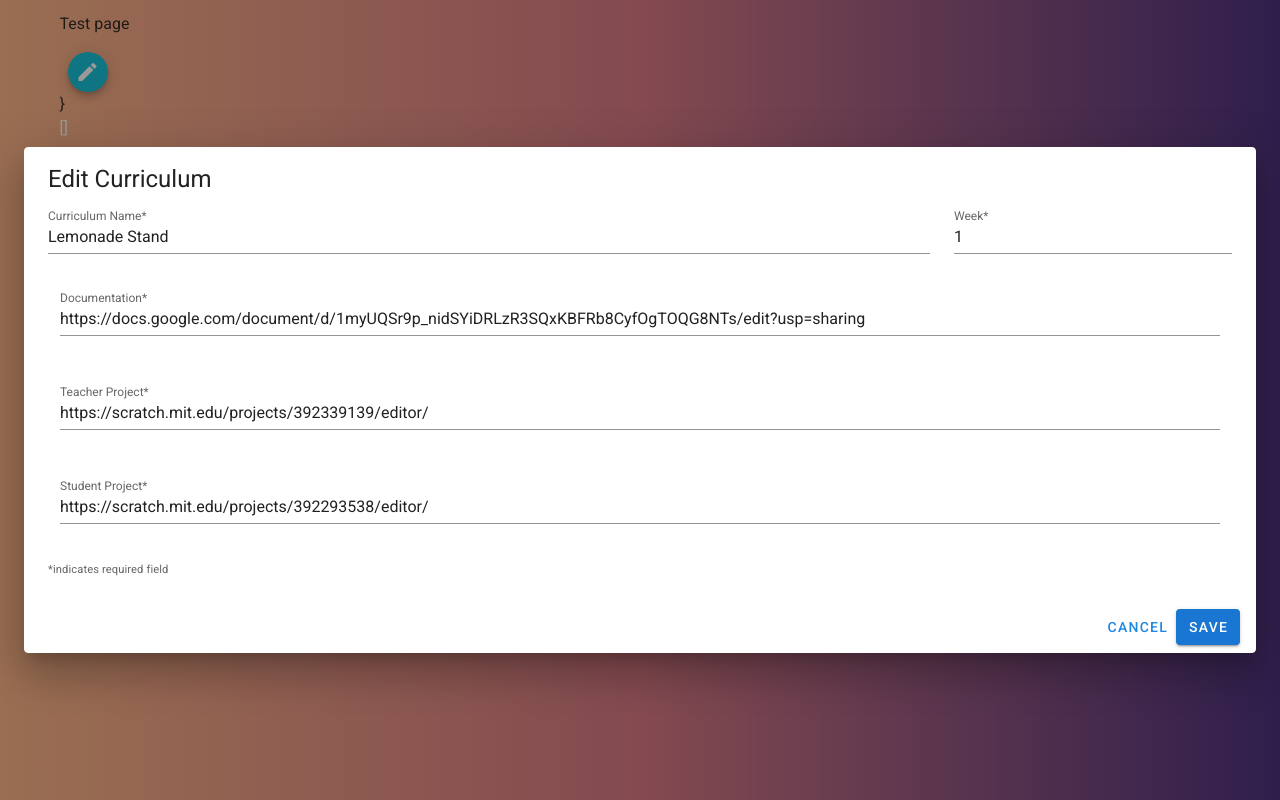
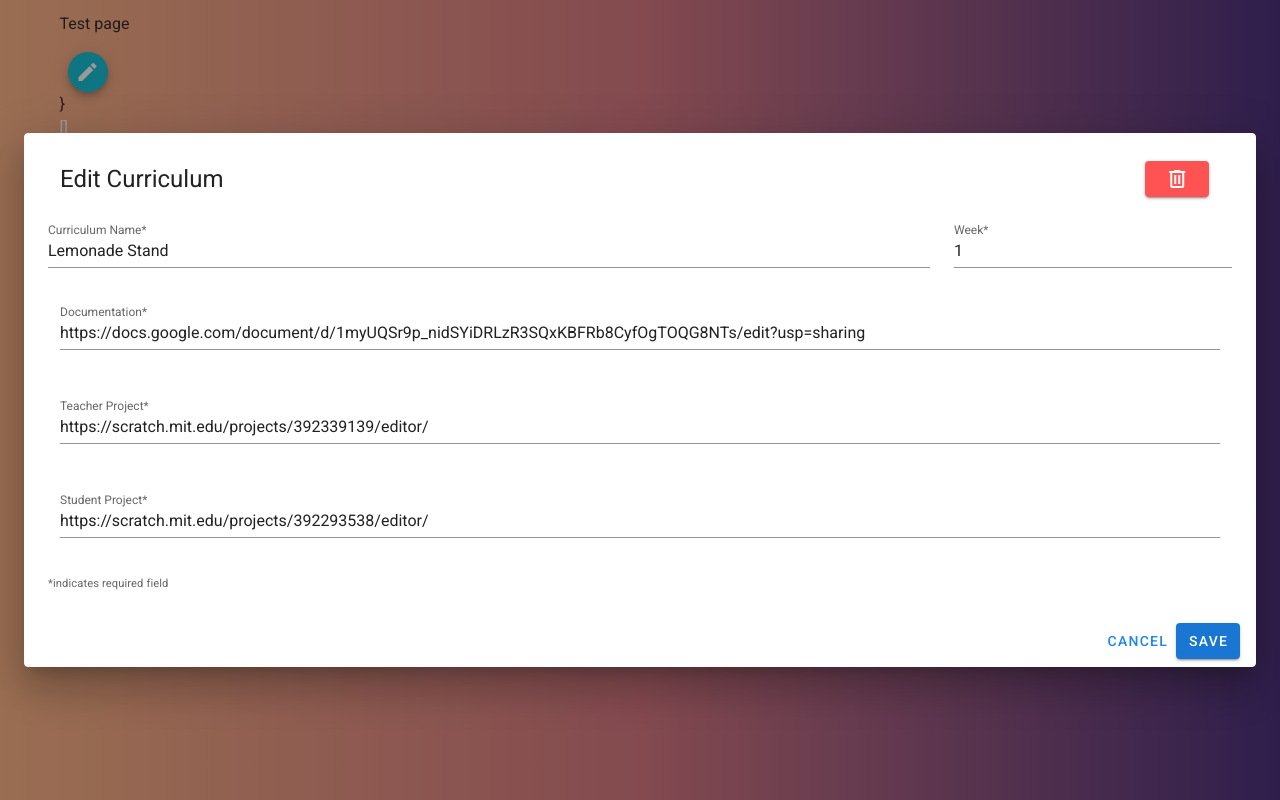
Before and after one commit to Ky-Ng/Outreach_Dashboard, a Vue app in the folder dash-vue2-alpha/: page /test in a window 1280 px wide. Both pictures are taken after a click on the button 87 px from the left and 72 px from the top of the page. Built offline with nearby package versions, Linux system fonts and the light colour scheme; no server answers.

Commit message:
Everything working but delete re rendering

```diff
--- a/dash-vue2-alpha/src/components/curriculum/AddCurriculum.vue
+++ b/dash-vue2-alpha/src/components/curriculum/AddCurriculum.vue
@@ -127,7 +127,7 @@ export default {
   },
   methods: {
     resetCurriculum(){
-      this.curriculum_details.week = Number
+      this.curriculum_details.week = ''
       this.curriculum_details.name = ''
       this.curriculum_details.student_link = ''
       this.curriculum_details.teacher_link = ''
--- a/dash-vue2-alpha/src/components/curriculum/CurriculumContent.vue
+++ b/dash-vue2-alpha/src/components/curriculum/CurriculumContent.vue
@@ -65,6 +65,7 @@ export default {
             ...change.doc.data(),
             id: change.doc.id, //custom id generated by firebase
           })
+          console.log("Change in the curriculum")
           sortCurriculum('week')
         }
       })
--- a/dash-vue2-alpha/src/components/curriculum/CurriculumData.js
+++ b/dash-vue2-alpha/src/components/curriculum/CurriculumData.js
@@ -26,7 +26,7 @@ function addDetails(incoming_curriculum) {
     // add frontend data to the backend
     dataBase.collection("curriculum").add(incoming_curriculum).then( () =>{
         console.log("added the new changes to firestore")
-        })
+    })
 }
 
 function updateDetail(changes, collection, document_id){
@@ -34,8 +34,15 @@ function updateDetail(changes, collection, document_id){
     return destination.update(changes)
 }
 
+function deleteDetail(collection, document_id){
+    dataBase.collection(collection).doc(document_id)
+        .delete().then(() => {
+          return true
+        })
+}
+
 function sortCurriculum(prop){
     curriculum_details.sort((a, b) => a[prop] < b[prop] ? -1 : 1)
 }
 
-export {curriculum_details, addDetails, updateDetail, sortCurriculum}
+export {curriculum_details, addDetails, updateDetail, sortCurriculum, deleteDetail}
--- a/dash-vue2-alpha/src/components/curriculum/EditCurriculum.vue
+++ b/dash-vue2-alpha/src/components/curriculum/EditCurriculum.vue
@@ -18,7 +18,17 @@
       <v-card>
         <!--    used from documentation on vuetify js https://vuetifyjs.com/en/components/dialogs/#without-activator-->
         <v-card-title>
+          <v-col cols="11">
             <span class="headline">Edit Curriculum</span>
+          </v-col>
+          <v-col cols="1">
+            <v-btn color="error"
+                   @click="deleteDetail">
+              <v-icon>
+                mdi-trash-can-outline
+              </v-icon>
+            </v-btn>
+          </v-col>
         </v-card-title>
         <v-card-text>
           <v-container>
@@ -107,7 +117,7 @@
 <script>
 
 
-import {updateDetail} from "@/components/curriculum/CurriculumData";
+import {deleteDetail, updateDetail} from "@/components/curriculum/CurriculumData";
 
 export default {
   name: "EditCurriculum",
@@ -122,9 +132,11 @@ export default {
   },
 
   methods: {
-      logID(){
-        console.log(this.curriculum_detail.id)
+    deleteDetail() {
+      deleteDetail("curriculum", this.curriculum_detail.id)
+      this.show = false
     },
+
     updateCurriculum() {
       console.log("curriculum detail from edit curriculum")
       console.log(this.curriculum_detail)
@@ -148,7 +160,6 @@ export default {
             this.curriculum_detail.id,
         )
 
-          this.resetCurriculum()
       } else {
         this.error = true;
       }
```
Lines whose indentation alone changed are shown as unchanged.
